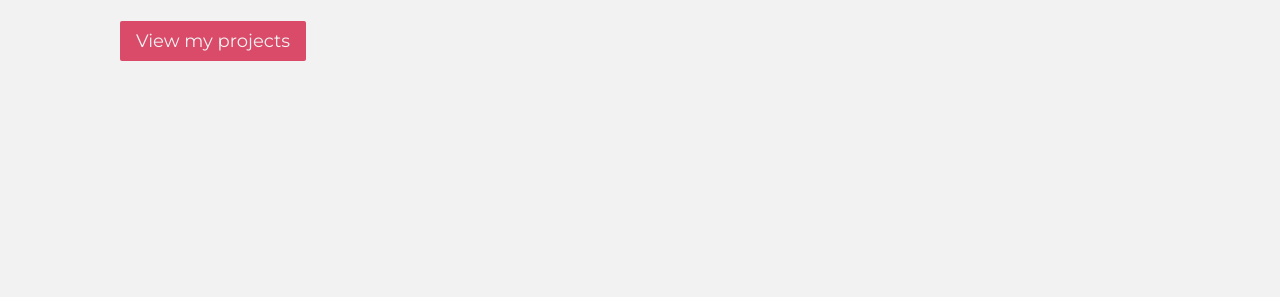
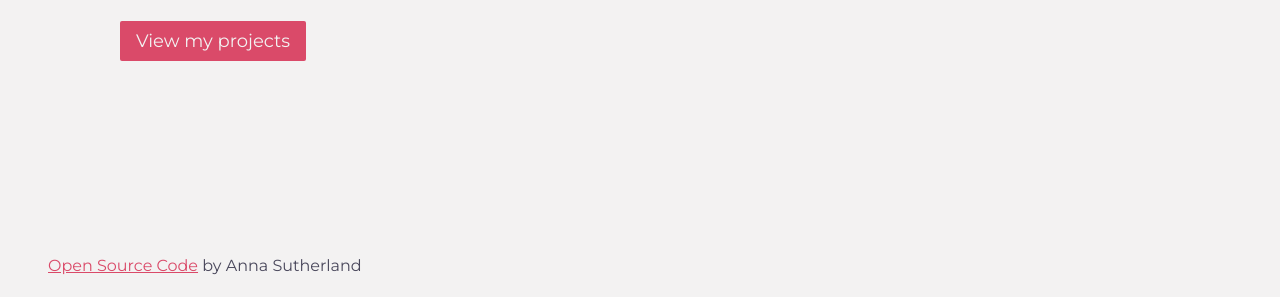
Before and after one commit to AnnaLSutherland/portfolio-project, a plain HTML site: page about.html in a window 1280 px wide. Shown: the part 517-814 px from the top of the page. Drawn offline with nearby package versions, Linux system fonts and the light colour scheme.

Commit message:
Added link to GitHub

```diff
--- a/about.html
+++ b/about.html
@@ -89,5 +89,14 @@
         </div>
       </div>
     </div>
+    <p>
+      <a
+        class="ms-5"
+        target="_blank"
+        href="https://github.com/AnnaLSutherland/portfolio-project"
+        >Open Source Code</a
+      >
+      by Anna Sutherland
+    </p>
   </body>
 </html>
```
Also changed, not shown: index.html (+9 -0 lines).
